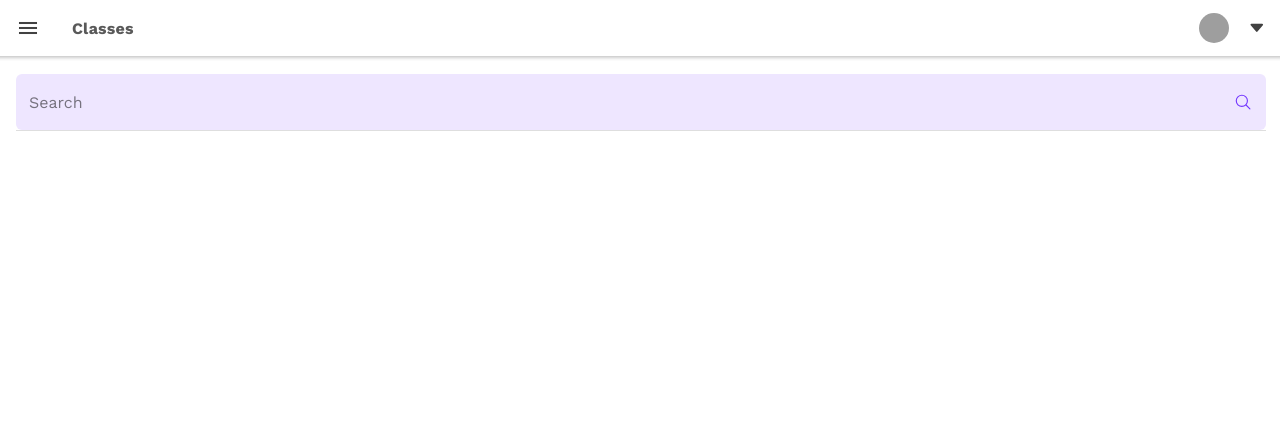
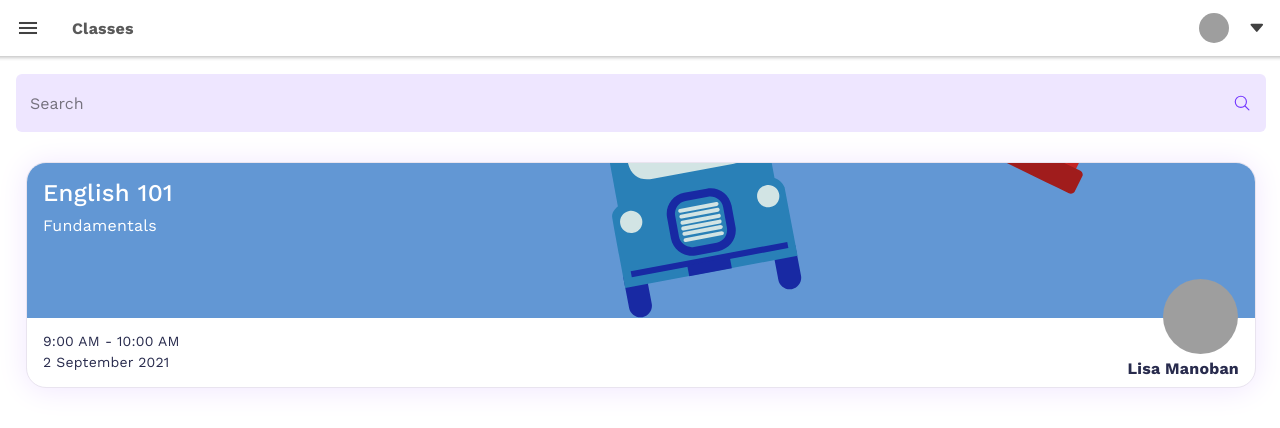
Before and after one commit to azkalonz/iskwela-mobile, a React (Create React App) app: page /dashboard in a window 1280 px wide. Shown: the top 428 px of the page. Built offline with nearby package versions, Linux system fonts and the light colour scheme; grey boxes are pictures that could not be loaded.

Commit message:
added ClassCard component

```diff
--- a/src/App.scss
+++ b/src/App.scss
@@ -2,14 +2,16 @@
   overflow-y: auto;
 }
 
-ion-item.iskwela-theme {
+// Style for IonicInput
+ion-item.iskwela-theme.item-input {
   --ion-item-background: transparent;
   --ion-font-family: "Work Sans";
-  --inner-border-width: 0 !important;
-  --padding-start: 0 !important;
-  --padding-end: 0 !important;
-  --inner-padding-end: 0 !important;
-  --full-highlight-height: 0 !important;
+  --inner-border-width: 0;
+  --padding-start: 0;
+  --padding-end: 0;
+  --inner-padding-end: 0;
+  --full-highlight-height: 0;
+  --border-width: 0;
   overflow: visible;
   margin-top: 18px;
   width: 100%;
@@ -23,8 +25,9 @@ ion-item.iskwela-theme {
     }
   }
   ion-input {
-    background-color: #eee6ff !important;
+    background-color: #eee6ff;
     border-radius: 6px;
+    border: 1px solid transparent;
     z-index: 1;
     input {
       padding: 13px !important;
@@ -37,12 +40,17 @@ ion-item.iskwela-theme {
     font-weight: 500;
     transform: translate(0, 37px) !important;
   }
+  &.item-has-focus {
+    ion-input {
+      background: #f9f6ff;
+      border-color: #7539ff;
+    }
+  }
   &.item-has-focus,
   &.item-has-value {
     ion-label {
       color: #fff !important;
       padding-left: 0;
-      font-size: 14px;
       transform: translate(0, -10px) scale(0.9) !important;
     }
   }
@@ -50,7 +58,6 @@ ion-item.iskwela-theme {
 
 ion-button.full {
   width: 100%;
-  font-family: "Work Sans" !important;
   min-height: 56px;
   margin-top: 18px;
   &.ion-color-secondary {
@@ -75,3 +82,71 @@ ion-content {
   --padding-start: 16px;
   --padding-end: 14px;
 }
+
+ion-card.classes {
+  max-height: 226px;
+  border-radius: 20px;
+  border: 1px solid #e9e4ef;
+  box-shadow: 0 2px 30px #f1e6ff;
+  height: 100%;
+  transition: box-shadow 0.13s ease-out, transform 0.13s ease-out;
+  margin-top: 30px;
+  &:active {
+    box-shadow: 0 10px 10px #efe6fb;
+    transform: translateY(-6px);
+  }
+  ion-card-title {
+    color: #fff;
+    font-size: 24px;
+    letter-spacing: 0.33px;
+    font-weight: 500;
+  }
+  ion-card-subtitle {
+    color: #fff;
+    font-size: 16px;
+    letter-spacing: 0.22px;
+    font-weight: 400;
+  }
+  ion-card-header {
+    height: 155px;
+    background-repeat: no-repeat;
+    background-position: bottom right;
+    background-size: cover;
+  }
+  ion-card-content {
+    display: flex;
+    justify-content: space-between;
+    align-items: center;
+    height: 71px;
+    ion-avatar {
+      position: absolute;
+      right: 17px;
+      bottom: 35px;
+      width: 75px;
+      height: 75px;
+    }
+    .class-details,
+    .class-teacher {
+      margin-top: 10px;
+      color: #282b4d;
+      width: 50%;
+    }
+    .class-details {
+      ion-text {
+        font-size: 14px;
+        letter-spacing: 0.19px;
+      }
+    }
+    .class-teacher {
+      display: flex;
+      align-items: flex-end;
+      height: 100%;
+      justify-content: flex-end;
+      ion-text {
+        font-size: 16px;
+        font-weight: 700;
+        letter-spacing: 0.22px;
+      }
+    }
+  }
+}
--- /dev/null
+++ b/src/components/ClassCard.tsx
@@ -0,0 +1,62 @@
+import {
+  IonAvatar,
+  IonCard,
+  IonCardContent,
+  IonCardHeader,
+  IonCardSubtitle,
+  IonCardTitle,
+  IonText,
+} from "@ionic/react";
+import React from "react";
+
+interface ClassDetails {
+  title: String;
+  description?: String;
+  coverImg?: String;
+  timeStart: String;
+  timeEnd: String;
+  date: String;
+  teacherName: String;
+  teacherImg?: String;
+}
+
+const ClassCard: React.FC<ClassDetails> = ({
+  title,
+  description,
+  timeStart,
+  coverImg,
+  timeEnd,
+  date,
+  teacherImg,
+  teacherName,
+}) => {
+  return (
+    <IonCard className="classes">
+      <IonCardHeader
+        style={{
+          backgroundImage: `url("${coverImg}")`,
+        }}
+      >
+        <IonCardTitle>{title}</IonCardTitle>
+        <IonCardSubtitle>{description}</IonCardSubtitle>
+      </IonCardHeader>
+      <IonCardContent>
+        <div className="class-details">
+          <IonText>
+            {timeStart} - {timeEnd}
+          </IonText>
+          <br />
+          <IonText>{date}</IonText>
+        </div>
+        <IonAvatar>
+          <img src={`${teacherImg}`} />
+        </IonAvatar>
+        <div className="class-teacher">
+          <IonText>{teacherName}</IonText>
+        </div>
+      </IonCardContent>
+    </IonCard>
+  );
+};
+
+export default ClassCard;
--- a/src/pages/Home.tsx
+++ b/src/pages/Home.tsx
@@ -1,18 +1,15 @@
 import {
   IonButton,
   IonContent,
-  IonHeader,
   IonIcon,
   IonInput,
   IonItem,
-  IonLabel,
   IonPage,
-  IonTitle,
-  IonToolbar,
   useIonAlert,
 } from "@ionic/react";
 import { searchOutline } from "ionicons/icons";
 import { useHistory } from "react-router";
+import ClassCard from "../components/ClassCard";
 import Header from "../components/Header";
 import "./Home.css";
 
@@ -37,6 +34,16 @@ const Home: React.FC = () => {
               </IonButton>
             </IonInput>
           </IonItem>
+          <ClassCard
+            title="English 101"
+            description="Fundamentals"
+            teacherName="Lisa Manoban"
+            teacherImg="https://static.toiimg.com/photo/msid-84340517/84340517.jpg"
+            coverImg="/class/english.svg"
+            timeStart="9:00 AM"
+            timeEnd="10:00 AM"
+            date="2 September 2021"
+          />
         </IonContent>
       </div>
     </IonPage>
```
Also changed, not shown: public/class/english.svg (added).
